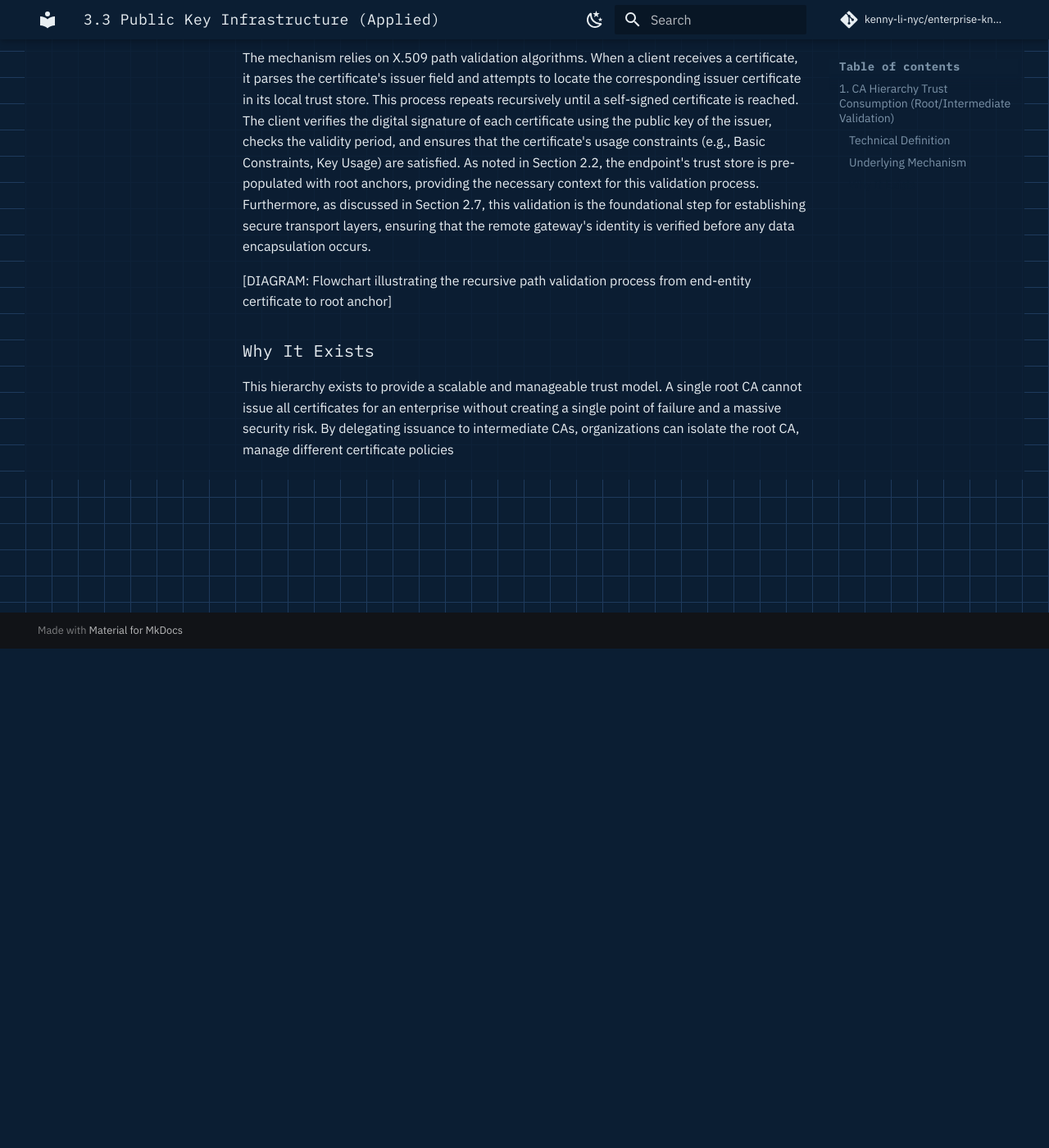
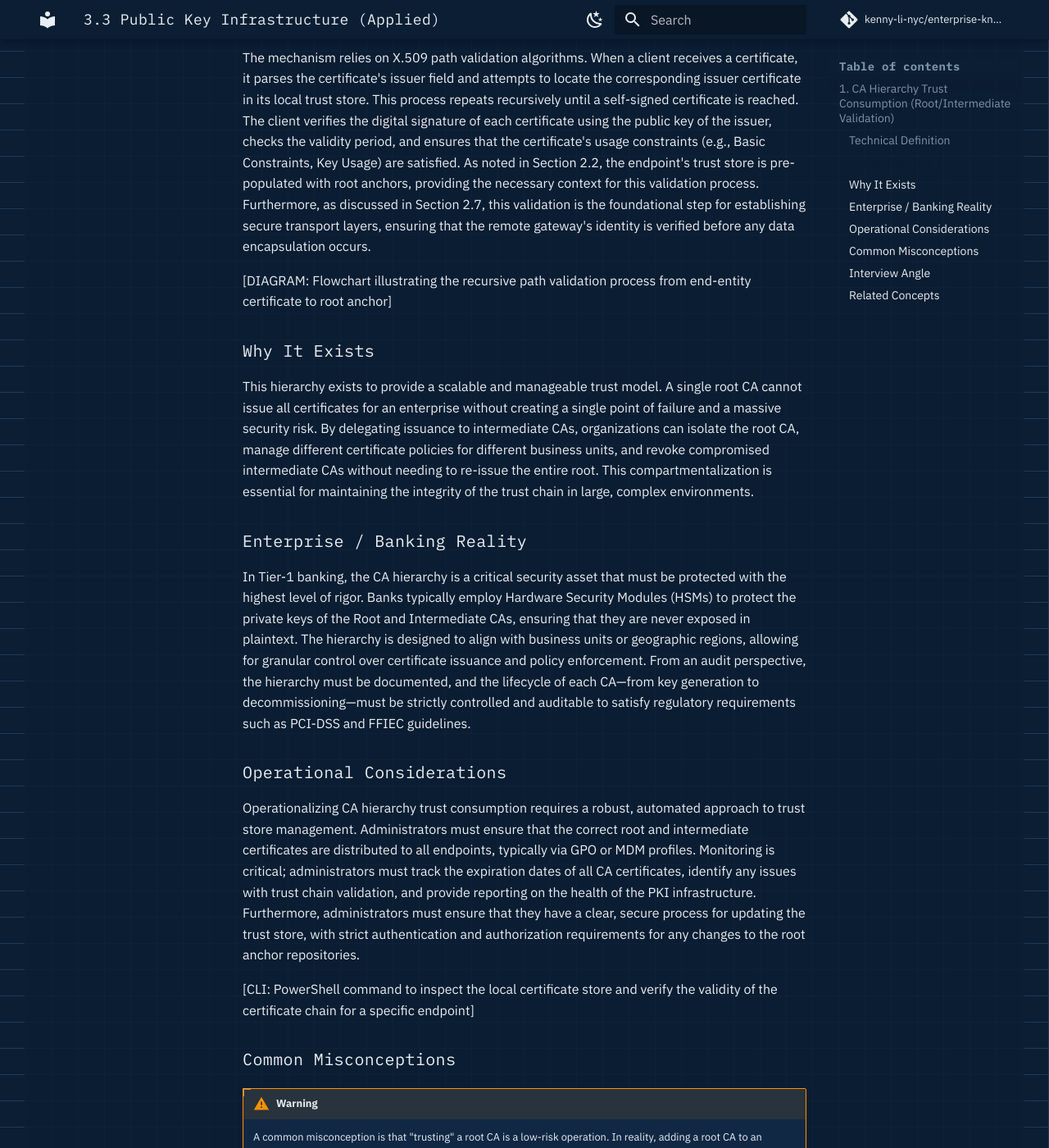
Before and after one commit to kenny-li-nyc/enterprise-knowledge-base, an MkDocs documentation site: the page built from docs/security/public-key-infrastructure-applied.md, in a window 1280 px wide and 1400 px high, scrolled down 609 px. Shown: the whole window at 82% size. Built offline with MkDocs 1.6.1 and Material for MkDocs 9.7.7, drawn with Linux system fonts in a browser that asks for light colours; comment, search, counter and statistics services are not loaded; some of the changed text lies outside the part shown.

Commit message:
docs: complete CA hierarchy trust consumption section
Co-authored-by: aider (gemini/gemini-3.1-flash-lite) <aider@aider.chat>

```diff
--- a/docs/security/public-key-infrastructure-applied.md
+++ b/docs/security/public-key-infrastructure-applied.md
@@ -11,4 +11,29 @@ The mechanism relies on X.509 path validation algorithms. When a client receives
 [DIAGRAM: Flowchart illustrating the recursive path validation process from end-entity certificate to root anchor]
 
 ### Why It Exists
-This hierarchy exists to provide a scalable and manageable trust model. A single root CA cannot issue all certificates for an enterprise without creating a single point of failure and a massive security risk. By delegating issuance to intermediate CAs, organizations can isolate the root CA, manage different certificate policies
+This hierarchy exists to provide a scalable and manageable trust model. A single root CA cannot issue all certificates for an enterprise without creating a single point of failure and a massive security risk. By delegating issuance to intermediate CAs, organizations can isolate the root CA, manage different certificate policies for different business units, and revoke compromised intermediate CAs without needing to re-issue the entire root. This compartmentalization is essential for maintaining the integrity of the trust chain in large, complex environments.
+
+### Enterprise / Banking Reality
+In Tier-1 banking, the CA hierarchy is a critical security asset that must be protected with the highest level of rigor. Banks typically employ Hardware Security Modules (HSMs) to protect the private keys of the Root and Intermediate CAs, ensuring that they are never exposed in plaintext. The hierarchy is designed to align with business units or geographic regions, allowing for granular control over certificate issuance and policy enforcement. From an audit perspective, the hierarchy must be documented, and the lifecycle of each CA—from key generation to decommissioning—must be strictly controlled and auditable to satisfy regulatory requirements such as PCI-DSS and FFIEC guidelines.
+
+### Operational Considerations
+Operationalizing CA hierarchy trust consumption requires a robust, automated approach to trust store management. Administrators must ensure that the correct root and intermediate certificates are distributed to all endpoints, typically via GPO or MDM profiles. Monitoring is critical; administrators must track the expiration dates of all CA certificates, identify any issues with trust chain validation, and provide reporting on the health of the PKI infrastructure. Furthermore, administrators must ensure that they have a clear, secure process for updating the trust store, with strict authentication and authorization requirements for any changes to the root anchor repositories.
+
+[CLI: PowerShell command to inspect the local certificate store and verify the validity of the certificate chain for a specific endpoint]
+
+### Common Misconceptions
+!!! warning
+    A common misconception is that "trusting" a root CA is a low-risk operation. In reality, adding a root CA to an endpoint's trust store grants that CA the ability to issue valid certificates for any domain, effectively allowing it to perform man-in-the-middle attacks on all encrypted traffic. Another error is assuming that intermediate CAs are less important than the root; if an intermediate CA is compromised, the entire branch of the trust hierarchy it manages is compromised, necessitating immediate revocation and re-issuance.
+
+### Interview Angle
+1. Question: How do you design a CA hierarchy to minimize the impact of a potential compromise?
+   Answer: We design a multi-tier hierarchy with an offline Root CA and multiple, purpose-built Intermediate CAs. By isolating the Root CA and limiting the scope of each Intermediate CA, we ensure that a compromise of one intermediate does not affect the entire enterprise, and we can revoke the compromised intermediate without impacting the root or other branches.
+2. Question: What are the key considerations when managing the trust store on a large, distributed endpoint fleet?
+   Answer: The key considerations are consistency, security, and automation. We use centralized management tools (GPO/MDM) to ensure that all endpoints have a consistent and up-to-date trust store. We also implement strict access controls to prevent unauthorized modifications to the trust store, and we use automated monitoring to detect any deviations from the approved configuration.
+3. Question: How do you handle the challenge of transitioning to a new Root CA in a Tier-1 banking environment?
+   Answer: We plan the transition well in advance, ensuring that the new Root CA is distributed to all endpoints and that all services are updated to use certificates issued by the new hierarchy. We run the old and new hierarchies in parallel for a period, allowing for a phased migration that minimizes disruption to business operations, and we carefully monitor the transition to ensure that no services are left without a valid trust path.
+
+### Related Concepts
+- Section 2.2: Endpoint Identity & Trust
+- Section 2.7: VPN client management (IKEv2, SSL VPN)
+- Section 3.3: Certificate revocation (CRL/OCSP) in practice
```
